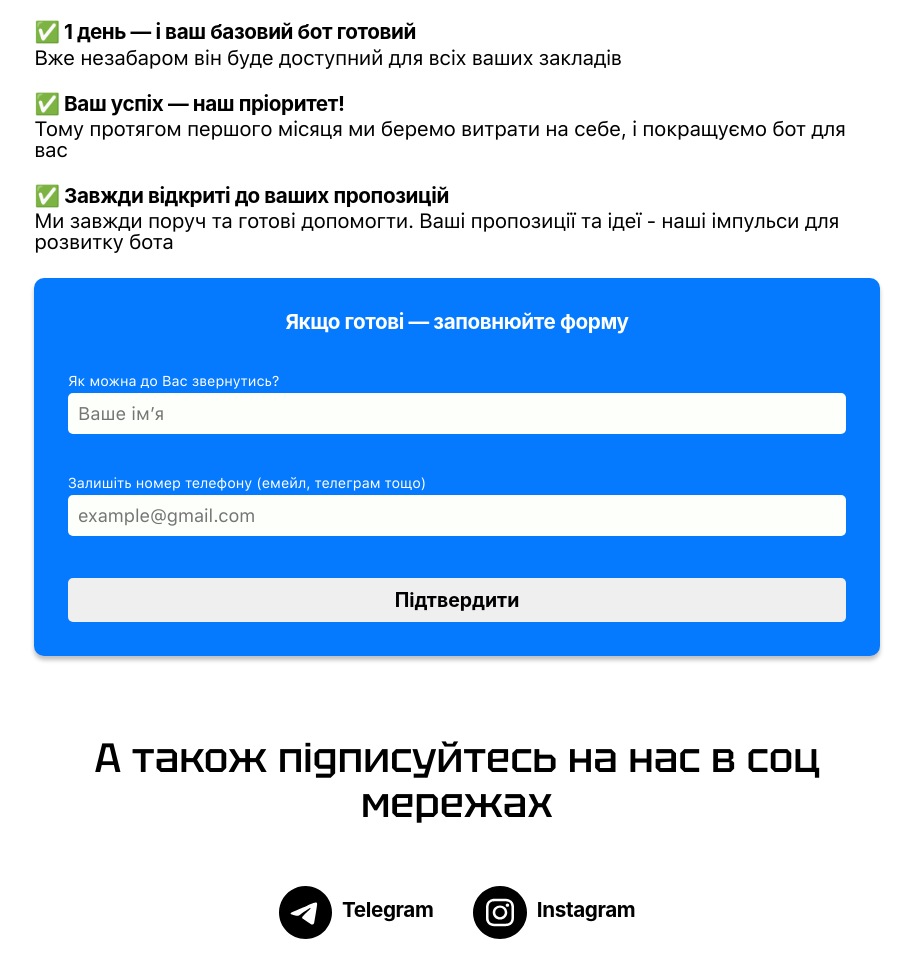
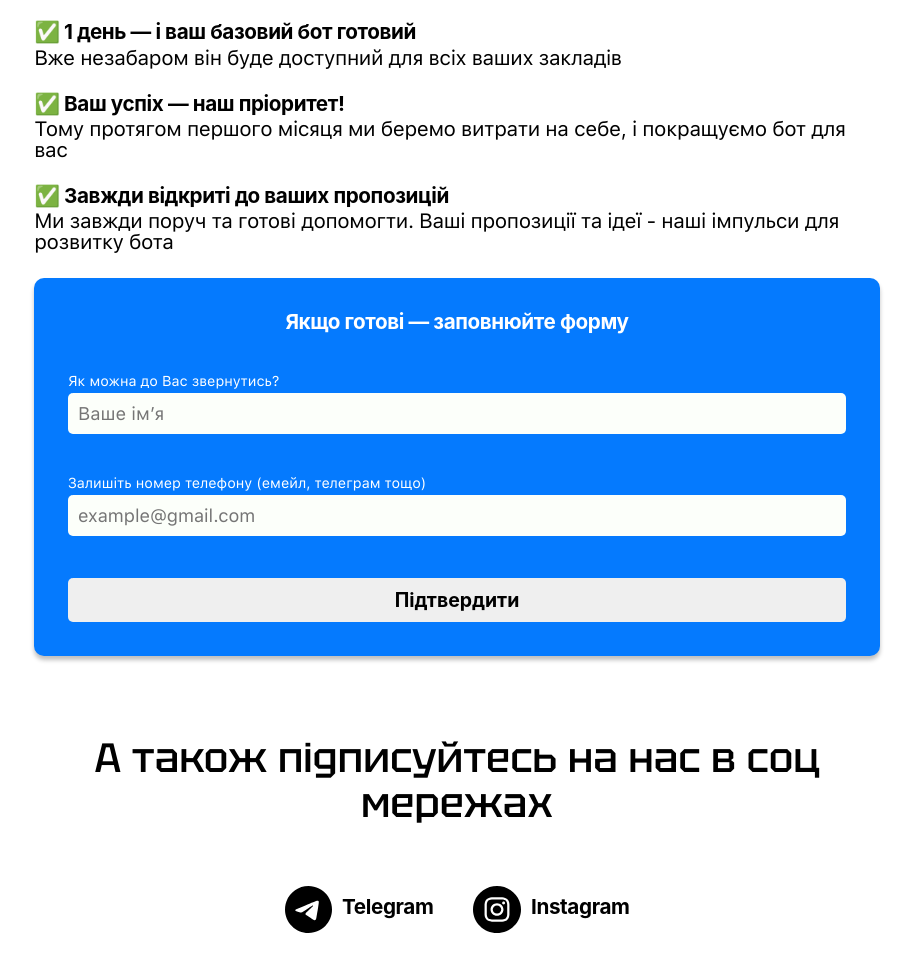
Before and after one commit to KIBINNANEKO/layout-landing-savvy-service, a plain HTML site: page index.html in a window 1280 px wide. Shown: the part 4181-5158 px from the top of the page, without its empty margins (183-1096 px from the left). Drawn offline with nearby package versions, Linux system fonts and the light colour scheme; a web font is replaced by a local one.

Commit message:
fix: fixed footer icons

```diff
--- a/styles/_main.scss
+++ b/styles/_main.scss
@@ -129,7 +129,7 @@ html, body{
 
 	footer{
 		.icon{
-			@include adaptiv-value('width', 70, 30, 0);
+			@include adaptiv-value('width', 60, 30, 0);
 		}
 	}
 
```
Also changed, not shown: styles/css/index.css.
